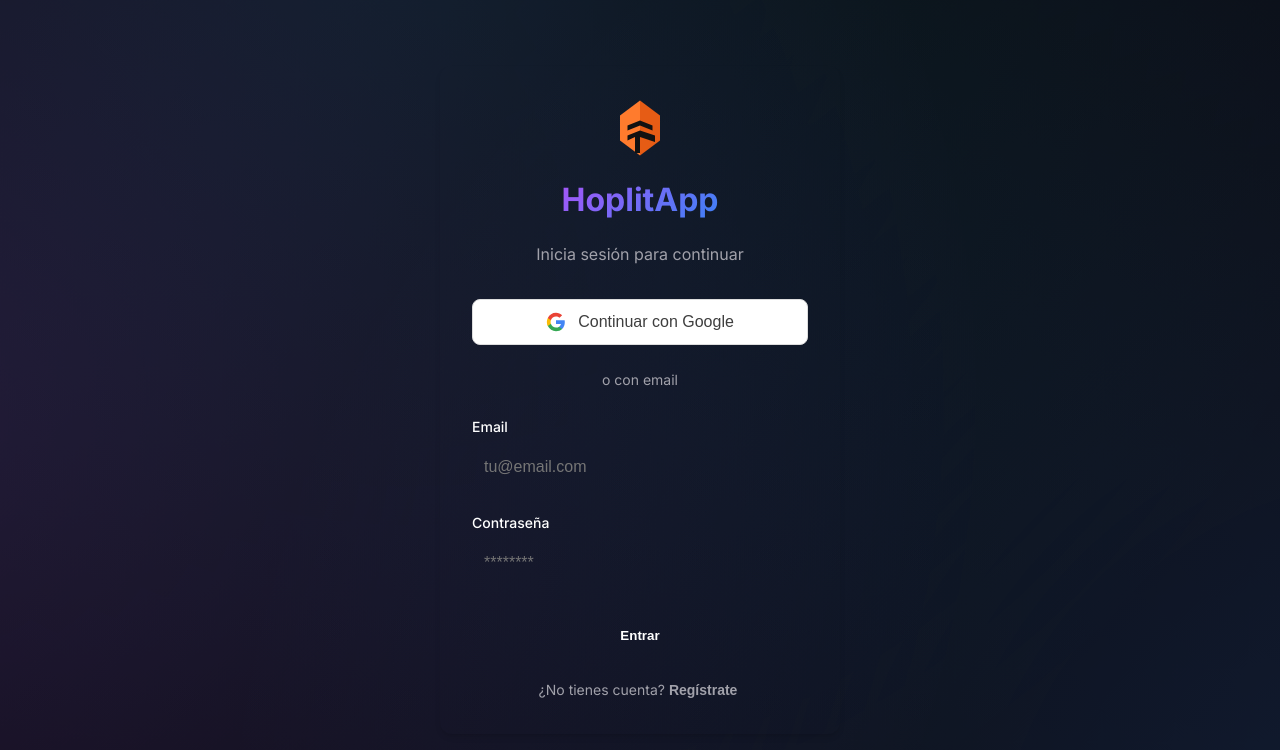
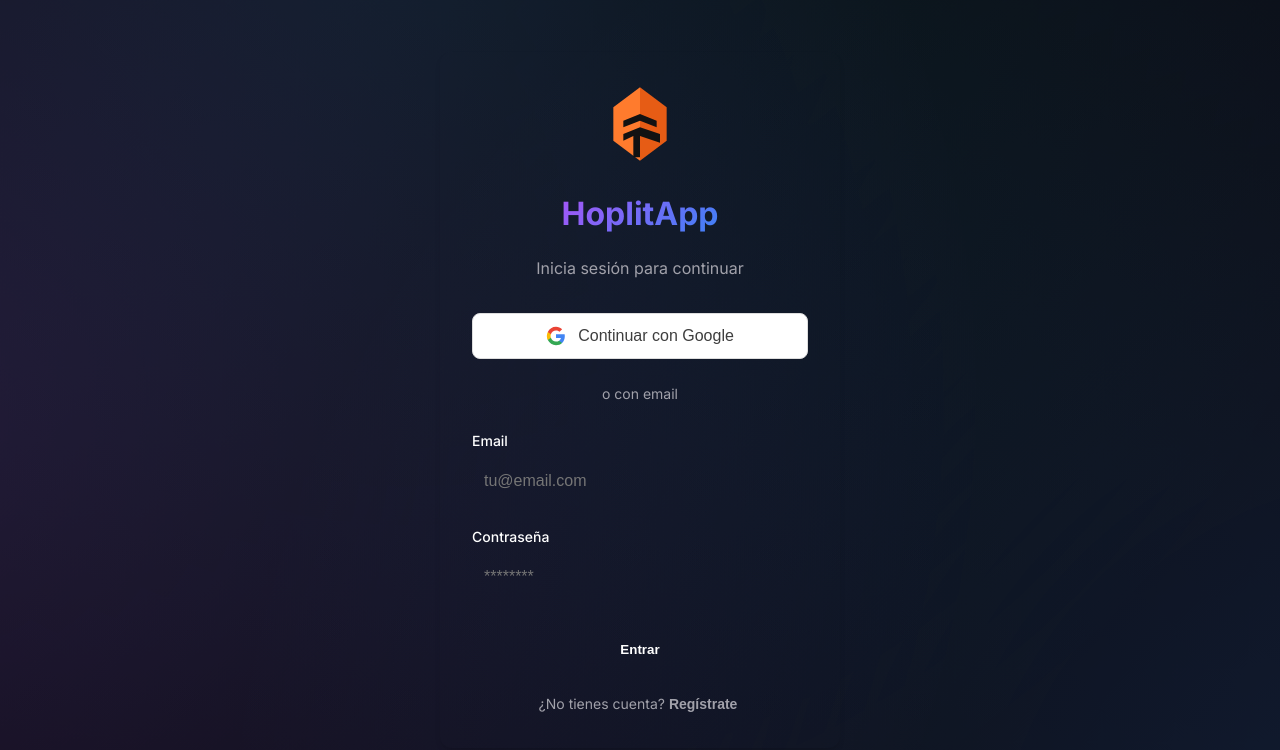
Before and after one commit to dga80/hoplitApp, a React (Vite) app: page / in a window 1280 px wide. Shown: the top 750 px of the page. Built offline with nearby package versions, Linux system fonts and the light colour scheme.

Commit message:
feat: Add initial styling for application layout, loading component, and login screen.

```diff
--- a/src/App.css
+++ b/src/App.css
@@ -35,10 +35,9 @@
 }
 
 .header-logo {
-    width: 32px;
-    height: 32px;
+    width: 28px;
+    height: 28px;
     object-fit: contain;
-    mix-blend-mode: screen;
 }
 
 .app-nav {
--- a/src/components/Loading.css
+++ b/src/components/Loading.css
@@ -36,10 +36,7 @@
     object-fit: contain;
     z-index: 2;
     animation: float 2s ease-in-out infinite;
-    filter: drop-shadow(0 0 10px rgba(255, 107, 0, 0.3));
-    /* Orange glow matching logo */
-    mix-blend-mode: screen;
-    /* Makes the black background transparent */
+    filter: drop-shadow(0 0 15px rgba(255, 107, 0, 0.4));
 }
 
 .loading-container.mini .loading-logo {
--- a/src/components/Login.css
+++ b/src/components/Login.css
@@ -28,8 +28,9 @@
 }
 
 .login-logo {
-    width: 60px;
-    height: 60px;
+    width: 80px;
+    height: 80px;
+    margin-bottom: 0.5rem;
 }
 
 .login-subtitle {
```
